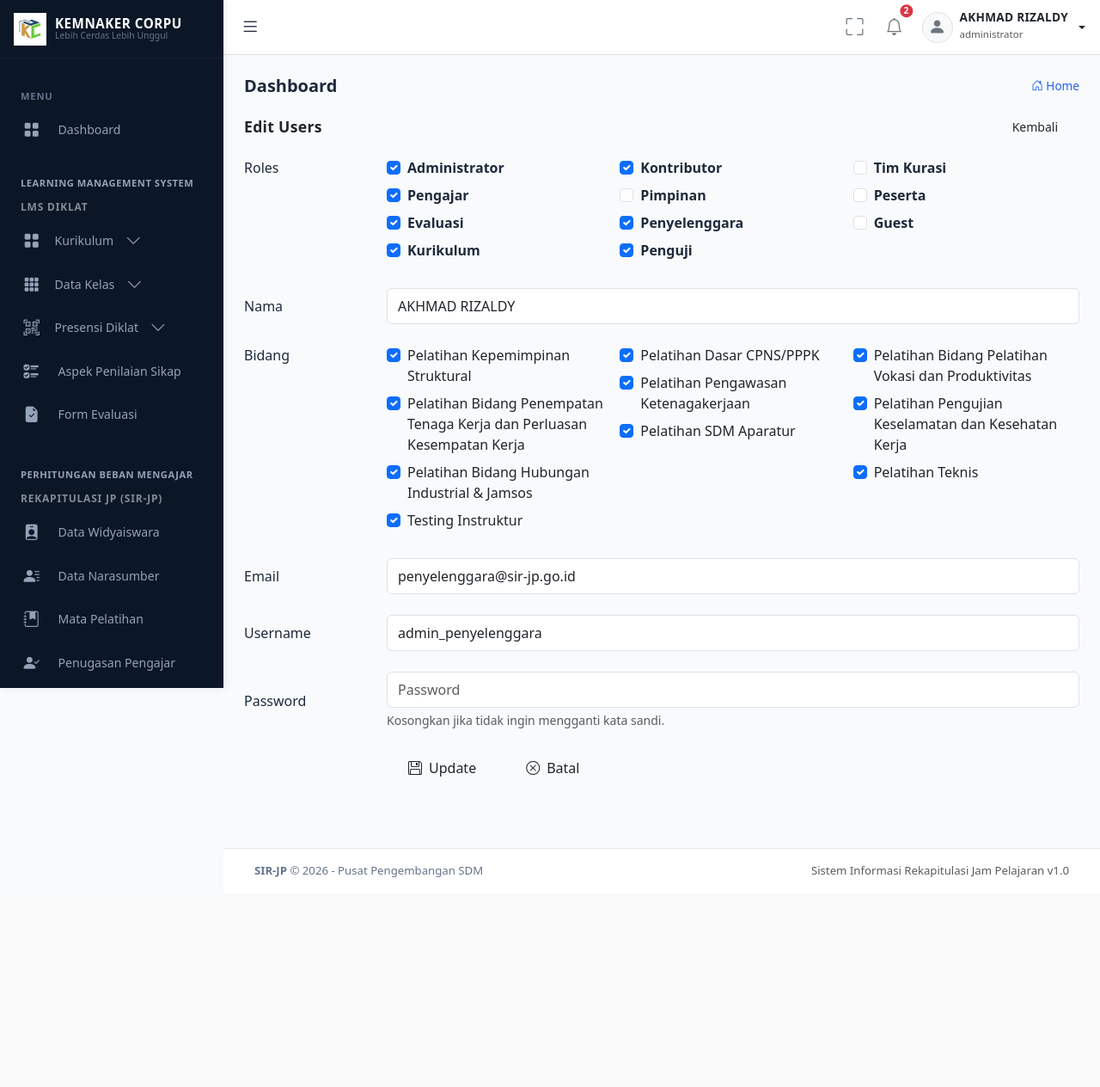
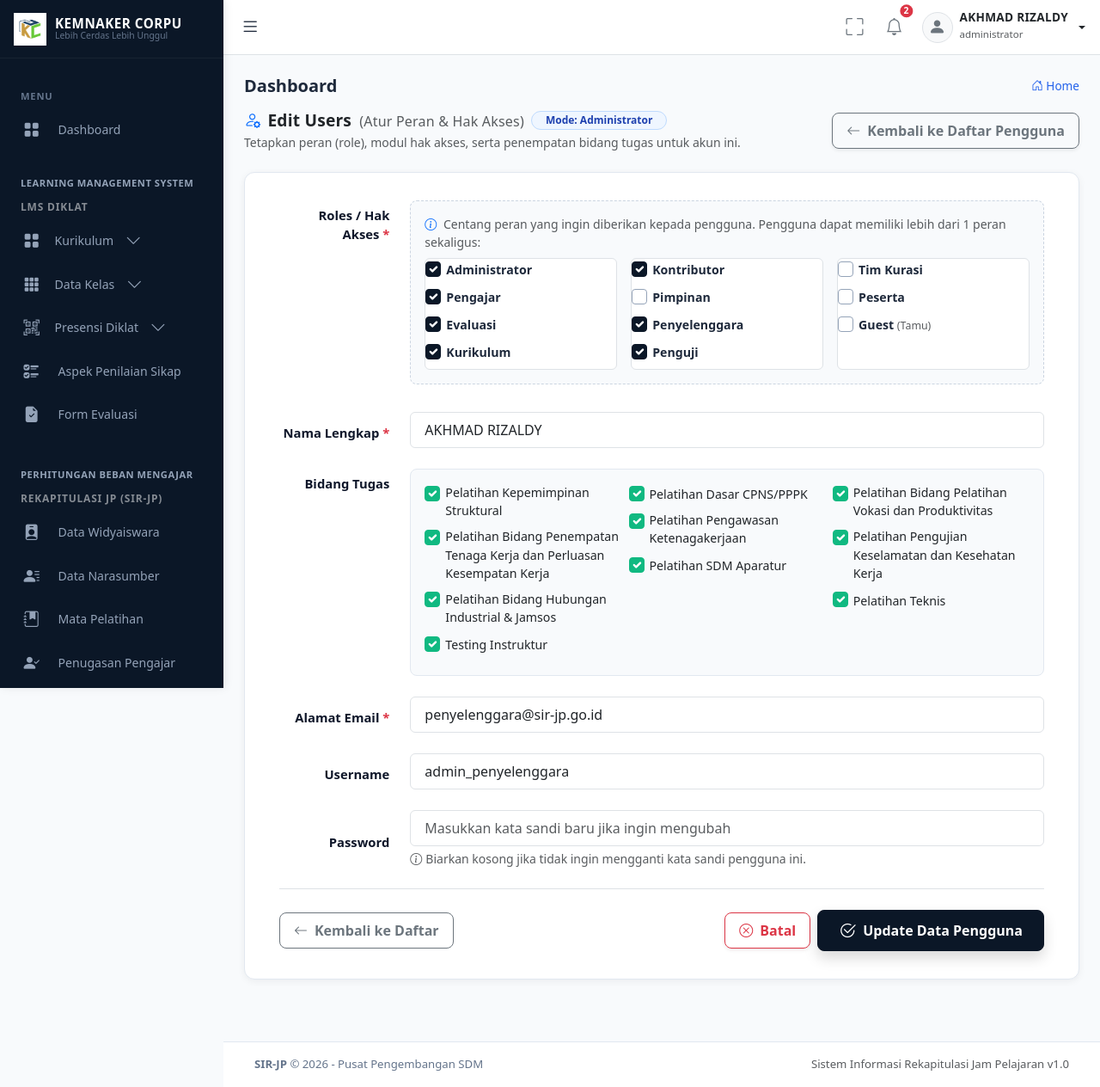
Before and after one commit to akhmadrizaldy74/SIR-JP, a Laravel app: page /users/1/edit in a window 1280 px wide. Shown: the whole page at 86% size. Before the commit the page ends 1020 px from the top, so only its background shows below. Run offline with Laravel 12, Linux system fonts and the light colour scheme; a user stored in the database is signed in; data comes from the database, SQL or seed files in the repository; tables that the repository leaves empty hold one stand-in row (values such as "Sample post"); parts of the project's set-up code (start-up, migrations or seed data) failed here and were passed over; some libraries are stand-ins or nearby versions.

Commit message:
style(users): redesign edit users page action buttons and fix layout style rendering

```diff
--- a/resources/views/layouts/app.blade.php
+++ b/resources/views/layouts/app.blade.php
@@ -19,6 +19,7 @@
     <link rel="stylesheet" href="{{ asset('assets/css/custom.css') }}?v={{ time() }}">
 
     @stack('styles')
+    @yield('styles')
 </head>
 <body>
     <script>
--- a/resources/views/users/edit.blade.php
+++ b/resources/views/users/edit.blade.php
@@ -1,22 +1,21 @@
 @extends('layouts.app')
 
-@section('title', $isEdit ? 'Edit Users' : 'Tambah User')
+@section('title', $isEdit ? 'Edit Pengguna & Hak Akses Peran' : 'Tambah User Baru')
 
 @section('styles')
 <style>
-    /* Styling Presisi Sesuai Screenshot User */
     .kclc-edit-form-card {
         background-color: #FFFFFF;
-        border-radius: 8px;
+        border-radius: 12px;
         border: 1px solid #E2E8F0;
-        box-shadow: 0 1px 3px rgba(0, 0, 0, 0.05);
-        padding: 2.25rem 2.5rem;
+        box-shadow: 0 2px 8px rgba(11, 23, 39, 0.06);
+        padding: 2rem 2.5rem;
     }
 
     .form-label-side {
-        font-weight: 600;
-        color: #1E293B;
-        font-size: 0.95rem;
+        font-weight: 700;
+        color: #0F172A;
+        font-size: 0.925rem;
         text-align: right;
         padding-top: 6px;
     }
@@ -28,13 +27,12 @@
         }
     }
 
-    /* Checkbox Styling */
     .form-check-input {
-        width: 17px;
-        height: 17px;
-        margin-top: 0.2rem;
+        width: 18px;
+        height: 18px;
+        margin-top: 0.15rem;
         border: 1.5px solid #94A3B8;
-        border-radius: 3px;
+        border-radius: 4px;
         cursor: pointer;
     }
 
@@ -43,60 +41,66 @@
         border-color: #0B1727;
     }
 
-    /* Bidang Checkbox Green Accent Sesuai Gambar */
     .form-check-bidang .form-check-input:checked {
         background-color: #10B981 !important;
         border-color: #10B981 !important;
     }
 
     .form-check-label {
-        font-size: 0.88rem;
+        font-size: 0.885rem;
         color: #1E293B;
         cursor: pointer;
         user-select: none;
     }
 
-    .btn-navy-kclc {
-        background-color: #0B1727;
-        border-color: #0B1727;
-        color: #FFFFFF;
-        font-weight: 600;
-        border-radius: 6px;
-        transition: all 0.15s ease-in-out;
+    .role-box-card {
+        background-color: #F8FAFC;
+        border: 1px solid #E2E8F0;
+        border-radius: 8px;
+        padding: 1rem;
+        transition: all 0.2s;
     }
 
-    .btn-navy-kclc:hover {
-        background-color: #1E293B;
-        border-color: #1E293B;
-        color: #FFFFFF;
-    }
-
-    .btn-orange-kclc {
-        background-color: #FF5722;
-        border-color: #FF5722;
-        color: #FFFFFF;
-        font-weight: 600;
-        border-radius: 6px;
-        transition: all 0.15s ease-in-out;
-    }
-
-    .btn-orange-kclc:hover {
-        background-color: #F4511E;
-        border-color: #F4511E;
-        color: #FFFFFF;
+    .role-box-card:hover {
+        border-color: #CBD5E1;
+        background-color: #F1F5F9;
     }
 </style>
 @endsection
 
 @section('content')
-<!-- Top Header: Judul Kiri & Tombol Kembali Kanan Sesuai Gambar -->
-<div class="d-flex justify-content-between align-items-center mb-3">
-    <h5 class="fw-bold text-dark mb-0" style="font-size: 1.1rem; letter-spacing: 0.3px;">
-        {{ $isEdit ? 'Edit Users' : 'Tambah User' }}
+<!-- Top Header: Judul Kiri & Tombol Navigasi Kembali -->
+<div class="d-flex flex-column flex-md-row justify-content-between align-items-md-center gap-3 mb-4">
+    <div>
+        <div class="d-flex align-items-center gap-2 mb-1 flex-wrap">
+            <h5 class="fw-bold text-dark mb-0" style="font-size: 1.2rem; letter-spacing: 0.2px;">
+                <i class="bi bi-person-gear text-primary me-2"></i>{{ $isEdit ? 'Edit Users' : 'Tambah User' }}
+                <span class="text-muted fw-normal fs-6 ms-1">(Atur Peran &amp; Hak Akses)</span>
             </h5>
-    <a href="{{ route('users.index') }}" class="btn btn-navy-kclc btn-sm px-4 py-2">
-        Kembali
+            @if($isEdit && $user->isGuest())
+                <span class="badge rounded-pill px-3 py-1 fw-semibold" style="background-color: #FEF3C7; color: #B45309; border: 1px solid #FDE68A; font-size: 0.75rem;">
+                    <i class="bi bi-clock-history me-1"></i>Status: Guest (Menunggu Penugasan Role)
+                </span>
+            @elseif($isEdit)
+                <span class="badge rounded-pill px-3 py-1 fw-semibold" style="background-color: #EFF6FF; color: #1E40AF; border: 1px solid #BFDBFE; font-size: 0.75rem;">
+                    Mode: {{ $user->getActiveRole() }}
+                </span>
+            @endif
+        </div>
+        <p class="text-muted small mb-0">
+            Tetapkan peran (role), modul hak akses, serta penempatan bidang tugas untuk akun ini.
+        </p>
+    </div>
+
+    <!-- Tombol KEMBALI di Kanan Atas dengan Desain Jelas -->
+    <div>
+        <a href="{{ route('users.index') }}"
+           class="btn btn-outline-secondary px-3 py-2 fw-semibold d-inline-flex align-items-center gap-2 shadow-sm rounded-3"
+           title="Kembali ke halaman Daftar Pengguna tanpa menyimpan">
+            <i class="bi bi-arrow-left fs-6"></i>
+            <span>Kembali ke Daftar Pengguna</span>
         </a>
+    </div>
 </div>
 
 <!-- Main Form Card -->
@@ -107,13 +111,21 @@
             @method('PUT')
         @endif
 
-        <!-- 1. Row: Roles (3 Kolom Checkbox Sesuai Gambar) -->
+        <!-- 1. Row: Roles (Pilihan Peran Pengguna) -->
         <div class="row mb-4 align-items-start">
-            <label class="col-md-2 form-label-side">Roles</label>
+            <label class="col-md-2 form-label-side">
+                Roles / Hak Akses <span class="text-danger">*</span>
+            </label>
             <div class="col-md-10">
-                <div class="row g-2">
+                <div class="p-3 rounded-3 mb-2" style="background-color: #F8FAFC; border: 1px dashed #CBD5E1;">
+                    <div class="small text-muted mb-2">
+                        <i class="bi bi-info-circle text-primary me-1"></i>
+                        Centang peran yang ingin diberikan kepada pengguna. Pengguna dapat memiliki lebih dari 1 peran sekaligus:
+                    </div>
+                    <div class="row g-3">
                         @foreach($availableRoles as $colIndex => $roleGroup)
                             <div class="col-md-4">
+                                <div class="p-2.5 rounded-2 bg-white border h-100">
                                     @foreach($roleGroup as $rName)
                                         @php
                                             $isChecked = false;
@@ -121,12 +133,13 @@
                                                 $isChecked = in_array($rName, old('roles', $user->roles ?? []))
                                                     || ($rName === 'Peserta' && in_array('Peserta Diklat', old('roles', $user->roles ?? [])));
                                             } elseif ($isEdit) {
-                                        // Default fallback jika belum pernah set roles array
                                                 if ($user->role === 'peserta' && $rName === 'Peserta') {
                                                     $isChecked = true;
                                                 } elseif (in_array($user->role, ['penyelenggara', 'admin']) && in_array($rName, ['Administrator', 'Penyelenggara', 'Evaluasi', 'Kontributor', 'Pengajar', 'Penguji', 'Kurikulum'])) {
                                                     $isChecked = true;
                                                 } elseif ($user->role === 'widyaiswara' && in_array($rName, ['Pengajar'])) {
+                                                    $isChecked = true;
+                                                } elseif ($user->role === 'guest' && $rName === 'Guest') {
                                                     $isChecked = true;
                                                 }
                                             }
@@ -140,22 +153,29 @@
                                                    {{ $isChecked ? 'checked' : '' }}>
                                             <label class="form-check-label fw-semibold" for="role_{{ Str::slug($rName) }}">
                                                 {{ $rName }}
+                                                @if($rName === 'Guest')
+                                                    <span class="text-muted fw-normal small">(Tamu)</span>
+                                                @endif
                                             </label>
                                         </div>
                                     @endforeach
                                 </div>
+                            </div>
                         @endforeach
+                    </div>
                 </div>
             </div>
         </div>
 
         <!-- 2. Row: Nama -->
         <div class="row mb-4 align-items-center">
-            <label class="col-md-2 form-label-side">Nama</label>
+            <label class="col-md-2 form-label-side">
+                Nama Lengkap <span class="text-danger">*</span>
+            </label>
             <div class="col-md-10">
                 <input type="text"
                        name="name"
-                       class="form-control rounded-2 py-2 @error('name') is-invalid @enderror"
+                       class="form-control rounded-2 py-2 px-3 @error('name') is-invalid @enderror"
                        value="{{ old('name', $user->name ?? 'PPSDM Ketenagakerjaan') }}"
                        required>
                 @error('name')
@@ -164,10 +184,11 @@
             </div>
         </div>
 
-        <!-- 3. Row: Bidang (3 Kolom Checkbox Sesuai Gambar) -->
+        <!-- 3. Row: Bidang (Penempatan Pelatihan) -->
         <div class="row mb-4 align-items-start">
-            <label class="col-md-2 form-label-side">Bidang</label>
+            <label class="col-md-2 form-label-side">Bidang Tugas</label>
             <div class="col-md-10">
+                <div class="p-3 rounded-3" style="background-color: #F8FAFC; border: 1px solid #E2E8F0;">
                     <div class="row g-2">
                         @foreach($availableBidang as $colIndex => $bidangGroup)
                             <div class="col-md-4">
@@ -177,8 +198,7 @@
                                         if (is_array(old('bidang', $user->bidang))) {
                                             $isBidangChecked = in_array($bName, old('bidang', $user->bidang ?? []));
                                         } elseif ($isEdit) {
-                                        // Secara default aktifkan untuk PPSDM sesuai tangkapan layar user
-                                        $isBidangChecked = true;
+                                            $isBidangChecked = is_array($user->bidang) ? in_array($bName, $user->bidang) : true;
                                         }
                                     @endphp
                                     <div class="form-check form-check-bidang mb-2">
@@ -198,14 +218,17 @@
                     </div>
                 </div>
             </div>
+        </div>
 
         <!-- 4. Row: Email -->
         <div class="row mb-4 align-items-center">
-            <label class="col-md-2 form-label-side">Email</label>
+            <label class="col-md-2 form-label-side">
+                Alamat Email <span class="text-danger">*</span>
+            </label>
             <div class="col-md-10">
                 <input type="email"
                        name="email"
-                       class="form-control rounded-2 py-2 @error('email') is-invalid @enderror"
+                       class="form-control rounded-2 py-2 px-3 @error('email') is-invalid @enderror"
                        value="{{ old('email', $user->email ?? 'admin@gmail.com') }}"
                        required>
                 @error('email')
@@ -220,7 +243,7 @@
             <div class="col-md-10">
                 <input type="text"
                        name="username"
-                       class="form-control rounded-2 py-2 @error('username') is-invalid @enderror"
+                       class="form-control rounded-2 py-2 px-3 @error('username') is-invalid @enderror"
                        value="{{ old('username', $user->username ?? 'admin') }}">
                 @error('username')
                     <div class="invalid-feedback">{{ $message }}</div>
@@ -234,14 +257,16 @@
             <div class="col-md-10">
                 <input type="password"
                        name="password"
-                       class="form-control rounded-2 py-2 @error('password') is-invalid @enderror"
-                       placeholder="Password"
+                       class="form-control rounded-2 py-2 px-3 @error('password') is-invalid @enderror"
+                       placeholder="Masukkan kata sandi baru jika ingin mengubah"
                        {{ $isEdit ? '' : 'required' }}>
                 @error('password')
                     <div class="invalid-feedback">{{ $message }}</div>
                 @enderror
                 @if($isEdit)
-                    <div class="text-muted small mt-1">Kosongkan jika tidak ingin mengganti kata sandi.</div>
+                    <div class="text-muted small mt-1">
+                        <i class="bi bi-info-circle me-1"></i>Biarkan kosong jika tidak ingin mengganti kata sandi pengguna ini.
+                    </div>
                 @endif
             </div>
         </div>
@@ -251,18 +276,39 @@
             <input type="hidden" name="nik" value="{{ $user->nik }}">
         @endif
 
-        <!-- 7. Action Buttons (Update & Batal Sesuai Gambar) -->
-        <div class="row mt-4">
-            <div class="col-md-10 offset-md-2">
-                <div class="d-flex align-items-center gap-2">
-                    <button type="submit" class="btn btn-navy-kclc px-4 py-2 d-flex align-items-center gap-2">
-                        <i class="bi bi-floppy"></i>
-                        <span>{{ $isEdit ? 'Update' : 'Simpan' }}</span>
-                    </button>
-                    <a href="{{ route('users.index') }}" class="btn btn-orange-kclc px-4 py-2 d-flex align-items-center gap-2">
+        <!-- ============================================================== -->
+        <!-- ACTION BAR: TOMBOL KEMBALI, BATAL, DAN UPDATE DENGAN WARNA JELAS -->
+        <!-- ============================================================== -->
+        <div class="border-top pt-4 mt-4">
+            <div class="d-flex flex-column flex-sm-row justify-content-between align-items-stretch align-items-sm-center gap-3">
+                <!-- Sisi Kiri: Tombol Navigasi Kembali -->
+                <div>
+                    <a href="{{ route('users.index') }}"
+                       class="btn btn-outline-secondary px-3 py-2 fw-semibold d-inline-flex align-items-center gap-2 rounded-3 w-100 w-sm-auto"
+                       title="Kembali ke halaman utama Manajemen Pengguna">
+                        <i class="bi bi-arrow-left"></i>
+                        <span>Kembali ke Daftar</span>
+                    </a>
+                </div>
+
+                <!-- Sisi Kanan: Tombol Batal & Tombol Utama Update/Simpan -->
+                <div class="d-flex align-items-center justify-content-end gap-2 flex-wrap">
+                    <!-- Tombol BATAL (Cancel) -->
+                    <a href="{{ route('users.index') }}"
+                       class="btn btn-outline-danger px-3 py-2 fw-semibold d-inline-flex align-items-center gap-2 rounded-3 shadow-sm"
+                       title="Batalkan perubahan formulir ini">
                         <i class="bi bi-x-circle"></i>
                         <span>Batal</span>
                     </a>
+
+                    <!-- Tombol UTAMA: UPDATE / SIMPAN -->
+                    <button type="submit"
+                            class="btn text-white px-4 py-2 fw-bold d-inline-flex align-items-center gap-2 rounded-3 shadow"
+                            style="background-color: #0B1727; border: 1px solid #0B1727; min-height: 40px;"
+                            title="Simpan hak akses peran dan data pengguna ini">
+                        <i class="bi bi-check2-circle fs-5"></i>
+                        <span>{{ $isEdit ? 'Update Data Pengguna' : 'Simpan Pengguna Baru' }}</span>
+                    </button>
                 </div>
             </div>
         </div>
```
Lines whose indentation alone changed are shown as unchanged.
